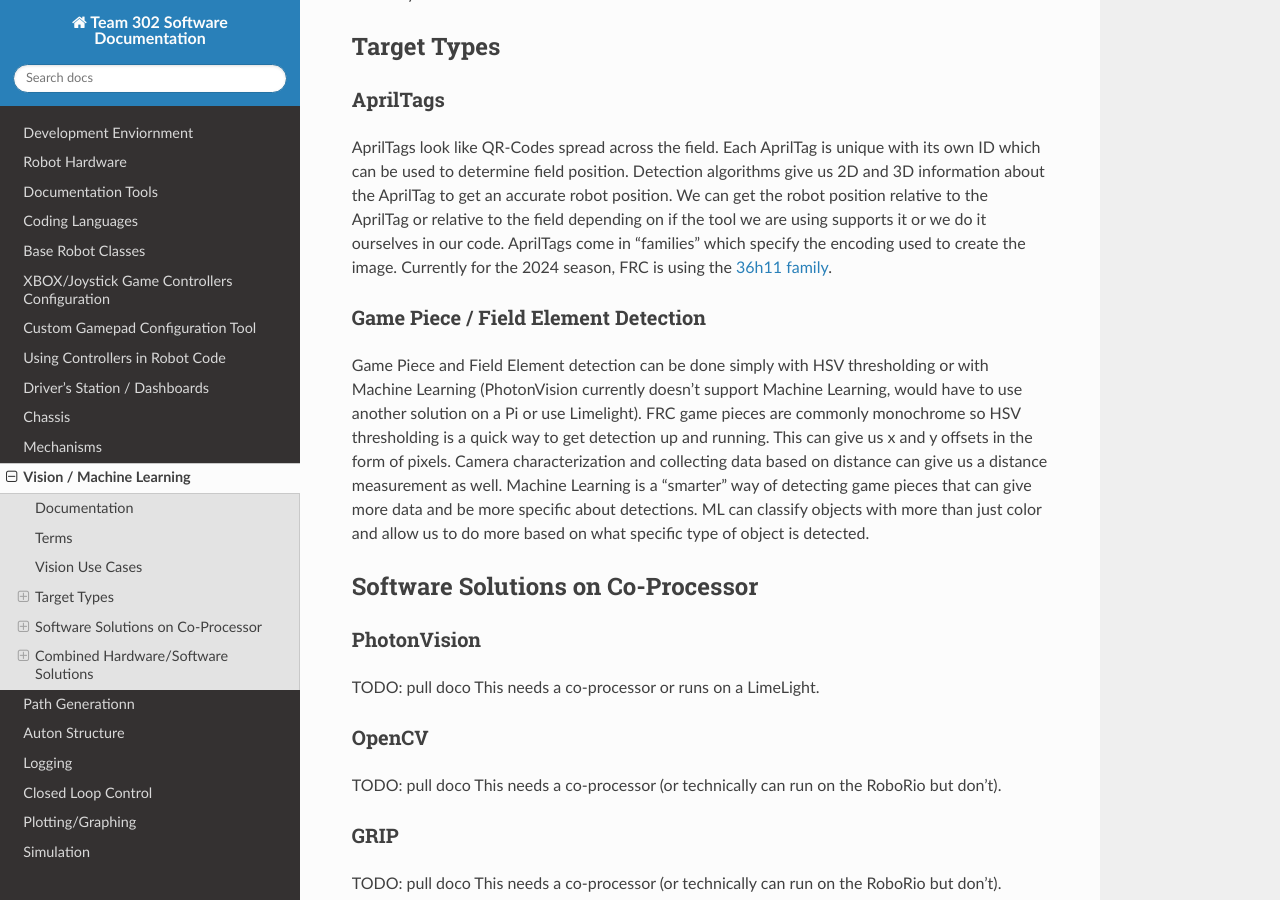
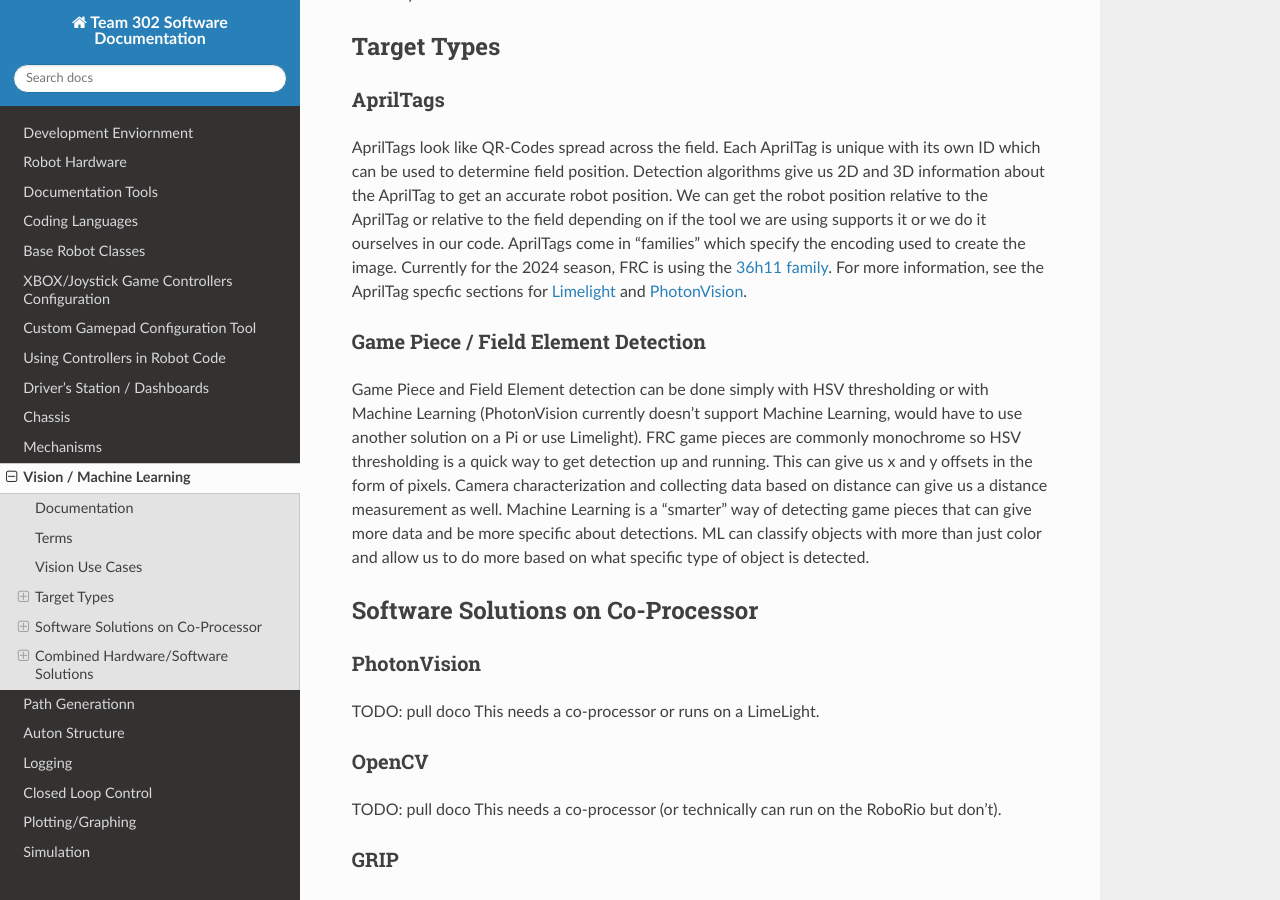
Before and after one commit to Team302/Team302Doco, a Sphinx documentation site: the page built from docs/vision.rst, in a window 1280 px wide and 900 px high, scrolled down 1123 px. Built offline with Sphinx 7.4.7 and the Read the Docs theme 2.0.0, drawn with Linux system fonts in a browser that asks for light colours.

Commit message:
Updating vision stuff

```diff
--- a/docs/limelight.rst
+++ b/docs/limelight.rst
@@ -24,3 +24,6 @@
 Calibration
 -------------------------
 Calibration for AprilTags: https://docs.limelightvision.io/docs/docs-limelight/performing-charuco-camera-calibration
+
+AprilTags
+-------------------------
--- /dev/null
+++ b/docs/photonvision.rst
@@ -0,0 +1,6 @@
+====================
+PhotonVision
+====================
+
+AprilTags
+-------------
--- a/docs/vision.rst
+++ b/docs/vision.rst
@@ -50,6 +50,7 @@
 We can get the robot position relative to the AprilTag or relative to the field depending on if the tool we are using supports it or we do it ourselves in our code.
 AprilTags come in "families" which specify the encoding used to create the image.
 Currently for the 2024 season, FRC is using the `36h11 family <https://firstfrc.blob.core.windows.net/frc2024/FieldAssets/Apriltag_Images_and_User_Guide.pdf>`_.
+For more information, see the AprilTag specfic sections for `Limelight <docs/limelight:AprilTags>`_ and `PhotonVision <docs/photonvision:AprilTags>`_.
 
 Game Piece / Field Element Detection
 --------------------------------------
```
